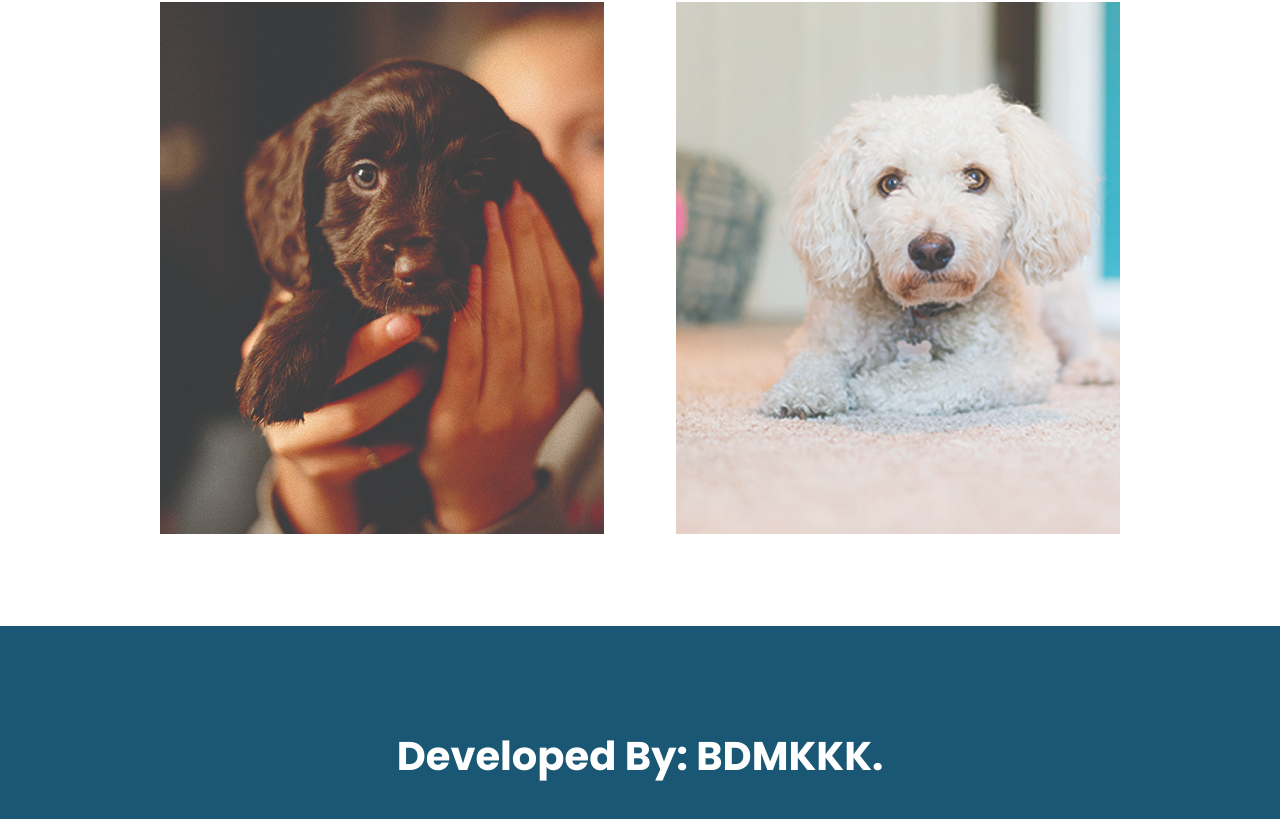
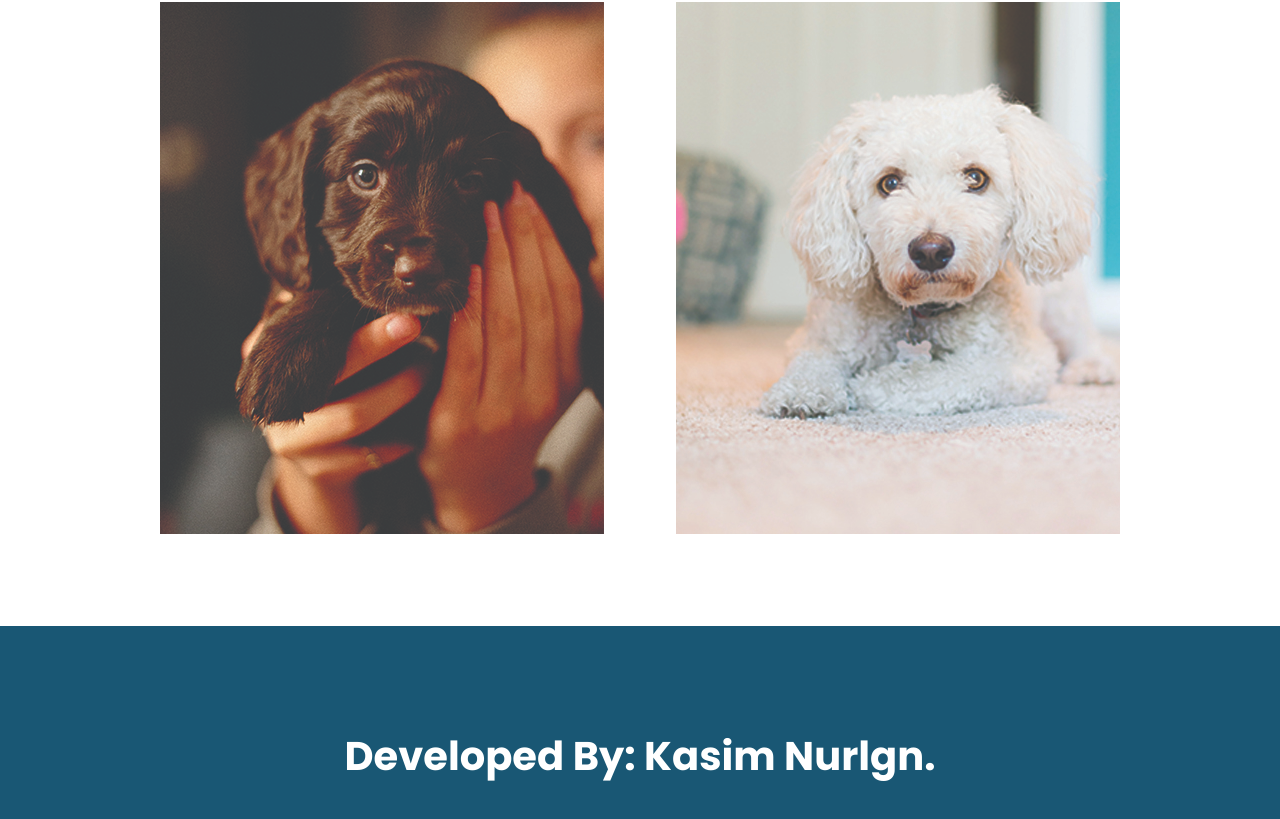
Before and after one commit to kasimnurlgn/PuppyReact, a React (Vite) app: page / in a window 1280 px wide. Shown: the part 1142-1961 px from the top of the page. Built offline with nearby package versions, Linux system fonts and the light colour scheme.

Commit message:
footer fixed

```diff
--- a/src/App.css
+++ b/src/App.css
@@ -10,5 +10,5 @@ body {
 }
 
 /* git add .
-git commit -m "body section added"
+git commit -m "footer fixed"
 git push  */
--- a/src/components/Footer/Footer.jsx
+++ b/src/components/Footer/Footer.jsx
@@ -4,7 +4,7 @@ const Footer = () => {
   return (
     <div>
       <footer className={styles.footer}>
-        <h2>Developed By: BDMKKK.</h2>
+        <h2>Developed By: Kasim Nurlgn.</h2>
       </footer>
     </div>
   );
```
